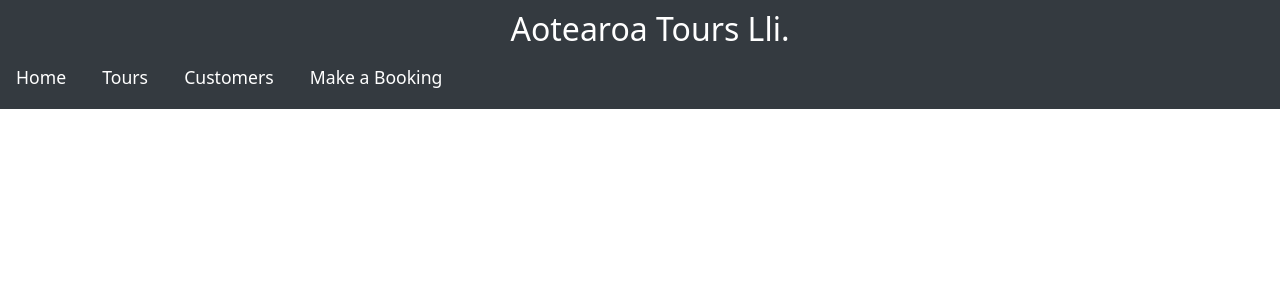
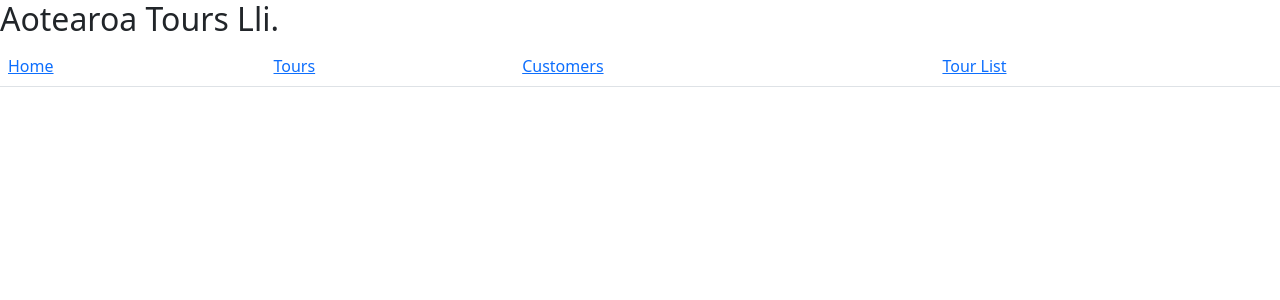
Before and after one commit to MoChen-5632/atl, a Flask app: template templates/base.html in a window 1280 px wide. Shown: the top 300 px of the page. Run offline with Flask 3, Linux system fonts and the light colour scheme; the template is opened without the code that fills it, so the values that code supplies are empty; parts of the project's set-up code (start-up, migrations or seed data) failed here and were passed over.

Commit message:
second push

```diff
--- a/app.py
+++ b/app.py
@@ -57,9 +57,30 @@
     tourid = request.form.get('tourid')
     tourgroupid = request.form.get('tourgroupid')
     # Display the list of customers on a tour
-    tourname = request.form('tourname')  # update to get the name of the tour
-    customerlist = {} # update to get a list of customers on the tour
-    return render_template("tourlist.html", tourname = tourname, customerlist = customerlist)
+    cursor = getCursor()
+    # Fetch tour name
+    cursor.execute("SELECT tourname FROM tours WHERE tourid = %s;", (tourid,))
+    tourname_result = cursor.fetchone()
+    tourname = tourname_result["tourname"] if tourname_result else "Unknown Tour"
+
+        # Fetch customers in the tour group, sorted by last name and DOB (youngest first)
+    cursor.execute("""
+        SELECT customerid, firstname, lastname, dob
+        FROM customers
+        WHERE tourgroupid = %s
+        ORDER BY lastname ASC, dob DESC;
+    """, (tourgroupid,))
+
+    customerlist = cursor.fetchall()
+
+    return render_template("tourlist.html", tourname=tourname, customerlist=customerlist)
+
+    # tourname = request.form('tourname')  # update to get the name of the tour
+    # customerlist = {} # update to get a list of customers on the tour
+    # return render_template("tourlist.html", tourname = tourname, customerlist = customerlist)
+
+
+
 
 
 @app.route("/customers")
--- a/static/site.css
+++ /dev/null
@@ -1,115 +0,0 @@
-body {
-    font-family: 'Arial', sans-serif;
-    background-color: #f8f9fa;
-    margin: 0;
-    padding: 0;
-}
-
-h2 {
-    color: #007bff;
-    font-size: 2.5em;
-    text-align: center;
-    margin-top: 20px;
-}
-
-/* Navigation Styles */
-nav {
-    background-color: #343a40;
-    padding: 10px 0;
-}
-
-nav h2 {
-    color: #ffffff;
-    margin-left: 20px;
-}
-
-nav tr {
-    list-style-type: none;
-    text-align: center;
-}
-
-nav td {
-    padding: 0 20px;
-}
-
-nav a {
-    color: #ffffff;
-    text-decoration: none;
-    font-size: 1.1em;
-    padding: 8px 16px;
-    display: inline-block;
-    border-radius: 4px;
-    transition: background-color 0.3s ease, color 0.3s ease;
-}
-
-nav a:hover {
-    background-color: #007bff;
-    color: #ffffff;
-}
-
-/* Flash Message Styles */
-.flash {
-    background-color: #d4edda;
-    border: 1px solid #c3e6cb;
-    color: #155724;
-    padding: 10px;
-    margin: 15px;
-    border-radius: 5px;
-}
-
-/* Content Section */
-.content {
-    padding: 20px;
-    max-width: 1200px;
-    margin: 0 auto;
-}
-
-header {
-    text-align: center;
-    margin-bottom: 20px;
-}
-
-header h1 {
-    font-size: 2em;
-    color: #333;
-}
-
-/* Table Styles */
-table {
-    width: 100%;
-    border-collapse: collapse;
-    margin-top: 20px;
-}
-
-table th, table td {
-    padding: 12px;
-    text-align: left;
-    border-bottom: 1px solid #ddd;
-}
-
-table th {
-    background-color: #007bff;
-    color: white;
-}
-
-table tr:hover {
-    background-color: #f1f1f1;
-}
-
-/* Responsive Design */
-@media (max-width: 768px) {
-    nav td {
-        display: block;
-        padding: 10px 0;
-    }
-
-    nav a {
-        font-size: 1.2em;
-        display: block;
-        text-align: center;
-    }
-
-    .content {
-        padding: 15px;
-    }
-}
--- a/templates/base.html
+++ b/templates/base.html
@@ -1,25 +1,26 @@
 <!DOCTYPE html>
+
 <html>
   <head>
       <meta charset="utf-8" />
       <title>{% block title %}{% endblock %}</title>
       <!-- CSS only -->
-      <link rel="stylesheet" href="./static/site.css">
       <link href="https://cdn.jsdelivr.net/npm/bootstrap@5.3.3/dist/css/bootstrap.min.css" rel="stylesheet" integrity="sha384-QWTKZyjpPEjISv5WaRU9OFeRpok6YctnYmDr5pNlyT2bRjXh0JMhjY6hW+ALEwIH" crossorigin="anonymous">
   </head>
 
   <body>
     <nav>
       <h2>Aotearoa Tours Lli.</h2>
+      <table class="table">
         <tr>
           <td><a href="{{url_for('home')}}">Home</a></td>
           <td><a href="{{url_for('tours')}}">Tours</a></td>
           <td><a href="{{url_for('customers')}}">Customers</a></td>
-          <td><a href="{{url_for('makebooking')}}">Make a Booking</a></td>
+          <td><a href="{{url_for('tourlist')}}">Tour List</a></td>
 
             <!-- New line -->
         </tr>
-
+      </table>
     </nav>
 
     <section class="content">
--- a/templates/home.html
+++ b/templates/home.html
@@ -9,6 +9,7 @@
 
 <p>Kia Ora! Welcome to Aotearoa Tours Limited</p>
 
-<img src ="./static/MtCook.jpg" alt="Mt Cook">
+
+<img src="{{ url_for('static', filename='MtCook.jpg')}}">
 
 {% endblock %}
```
